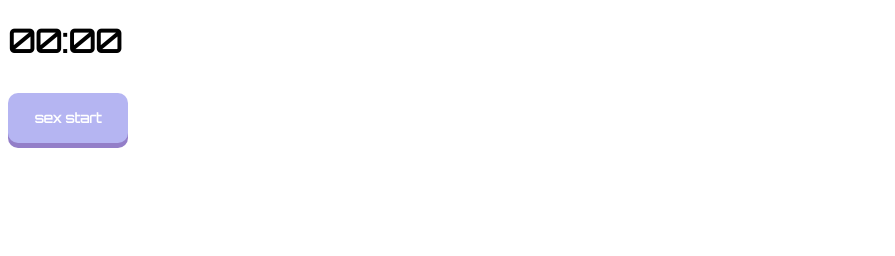
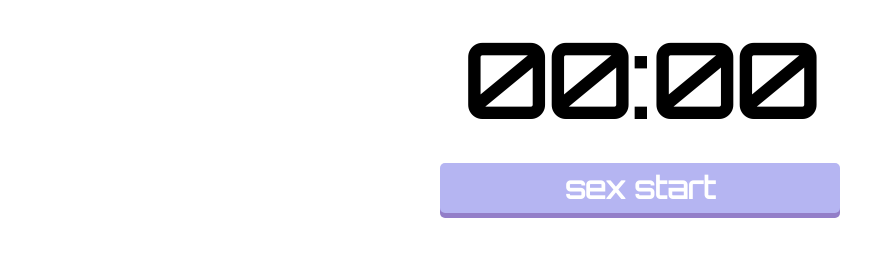
Before and after one commit to dongdongey/just-timer, a plain HTML site: page index.html in a window 1280 px wide. Shown: the whole page, without its empty margins (0-895 px from the left). Drawn offline with Linux system fonts and the light colour scheme.

Commit message:
biiig fix

```diff
--- a/index.html
+++ b/index.html
@@ -6,8 +6,8 @@
     <link rel="stylesheet" href="style.css">
 </head>
 <body>
-    <h1 id="ttim">00:00</h1>
-    <div>
+    <div class="container">
+        <h1 id="ttim">00:00</h1>
         <button id="btn1" class='whitebtn'>sex start</button>
     </div>
     <script src="script.js" defer></script>
--- a/style.css
+++ b/style.css
@@ -1,22 +1,32 @@
 @import url('https://fonts.googleapis.com/css2?family=Orbitron&display=swap');
+.container{
+    display: flex;
+    flex-direction: column;
+    align-items: center;
+    justify-content: center;
+
+}
 #ttim{
     font-family: 'Orbitron', sans-serif;
+    font-size: 100px;
+    margin: 10px 20px 10px 20px;
+    text-align: center;
 }
 #btn1{
     border:none;
     display: block;
     position: relative;
     float: left;
-    width: 120px;
+    width: 400px;
     padding: 0;
-    margin: 10px 20px 10px 0;
+    margin: 10px 0 10px 0;
     font-family: 'Orbitron', sans-serif;
     font-weight: 600;
     text-align: center;
     line-height: 50px;
-    border-radius: 10px;
+    border-radius: 5px;
     transition: all 0.2s ;
-
+    font-size: 30px;
 }
 #btn1:active{
     margin-top: 15px;
```
Also changed, not shown: 1 other file.
